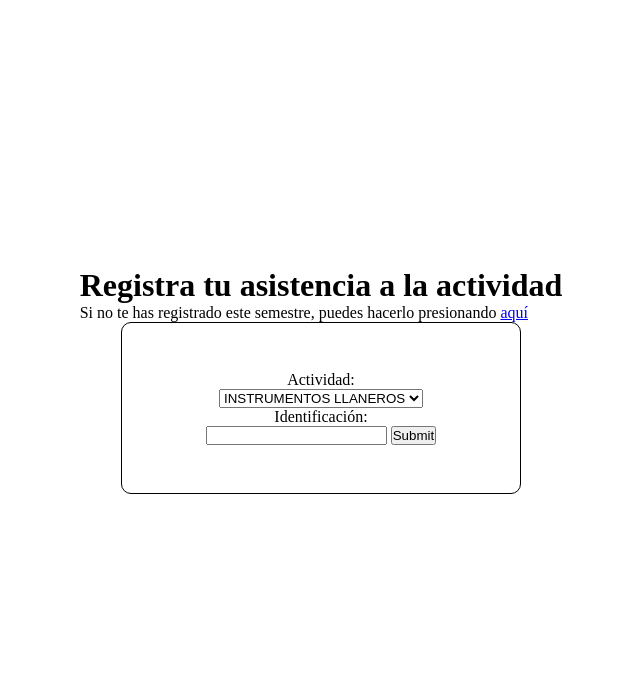
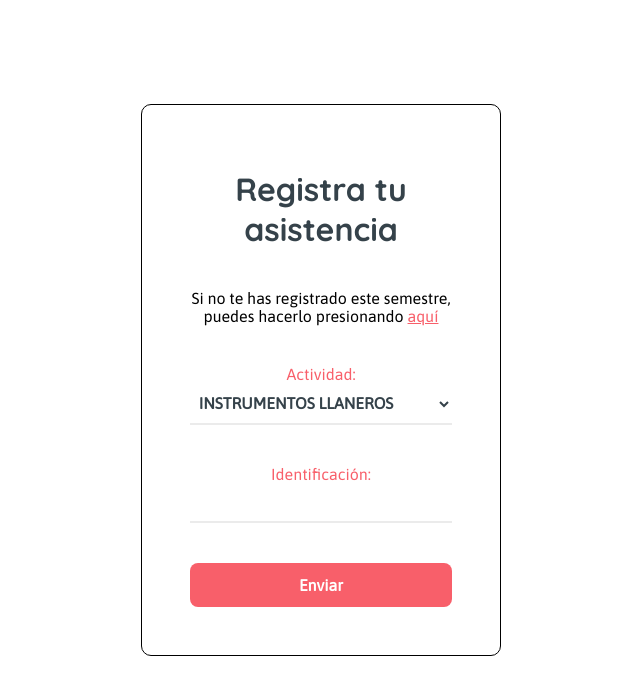
Before and after one commit to Sauloopez/bienestar-digital, a Django app: page /asistence/ in a window 1280 px wide. Shown: the part 40-735 px from the top of the page, without its empty margins (319-959 px from the left). Run offline with Django 4.2, Linux system fonts and the light colour scheme; data comes from the database, SQL or seed files in the repository.

Commit message:
CSS changes that were missing in 'asistence.html'

```diff
--- a/bienestar_digital/asistence/templates/asistence.html
+++ b/bienestar_digital/asistence/templates/asistence.html
@@ -7,19 +7,29 @@
     {% endif %}
     {% if error %}
         <div role="alert">
-            <p>{{ error }}Presiona <a href="{% url 'registry_student' %}">aqu&iacute;</a> para registrar tus datos</p>
+            <p>{{ error }}Presiona <a class="aqui" href="{% url 'registry_student' %}">aqu&iacute;</a> para registrar tus datos</p>
         </div>
     {% endif %}
     {% if form %}
-        <h1>Registra tu asistencia a la actividad</h1>
-        <p>Si no te has registrado este semestre, puedes hacerlo presionando <a href="{% url 'registry_student' %}">aqu&iacute;</a></p>
-        <form method="post">
-            {% csrf_token %}
-            <p>{{ form.activity.label_tag }}</p>
-            {{ form.activity }}
-            <p>{{ form.identification.label_tag }}</p>
-            {{ form.identification }}
-            <input type="submit"></input>
+        <form method="post" class="form">
+            <div class="form_container">
+
+                <h1 class="form_title">Registra tu asistencia</h1>
+                <p class="font">Si no te has registrado este semestre, puedes hacerlo presionando <a href="{% url 'registry_student' %}">aqu&iacute;</a></p>
+                {% csrf_token %}
+
+                <div class="form_group">
+                    {{ form.activity.label_tag }}
+                    {{ form.activity }}
+                    <span class="form_line"></span>
+                </div>
+                <div class="form_group">
+                    {{ form.identification.label_tag }}
+                    {{ form.identification }}
+                    <span class="form_line"></span>
+                </div>
+                <input type="submit" class="form_submit" value="Enviar">
+            </div>
         </form>
     {% endif %}
 {% endblock content %}
--- a/bienestar_digital/static/css/style_home.css
+++ b/bienestar_digital/static/css/style_home.css
@@ -76,7 +76,6 @@ footer{
 .form_title{
 
     font-size: 2rem;
-    margin-bottom: .5em;
     color: #35424a;
     font-family: 'Quicksand', sans-serif;
     font-weight: 700;
@@ -130,6 +129,40 @@ footer{
 }
 
 .form_submit:hover{
-
 background-color: #d9646c;
 }
+
+.form input[type="number" i]{
+    width: 100%;
+    background: none;
+    color: #35424a;
+    font-size: 1rem;
+    padding: .6em .3em;
+    border: none;
+    outline: none;
+    border-bottom: 2px solid var(--color);
+    font-family: 'Asap', sans-serif;
+    font-weight: 600;
+}
+
+.form select{
+    width: 100%;
+    background: none;
+    color: #35424a;
+    font-size: 1rem;
+    padding: .6em .3em;
+    border: none;
+    outline: none;
+    border-bottom: 2px solid var(--color);
+    font-family: 'Asap', sans-serif;
+    font-weight: 600;
+}
+
+.font{
+    font-family: 'Asap', sans-serif;
+    font-weight: 500;
+}
+
+a{
+    color:  #f85f6a;
+}
```
